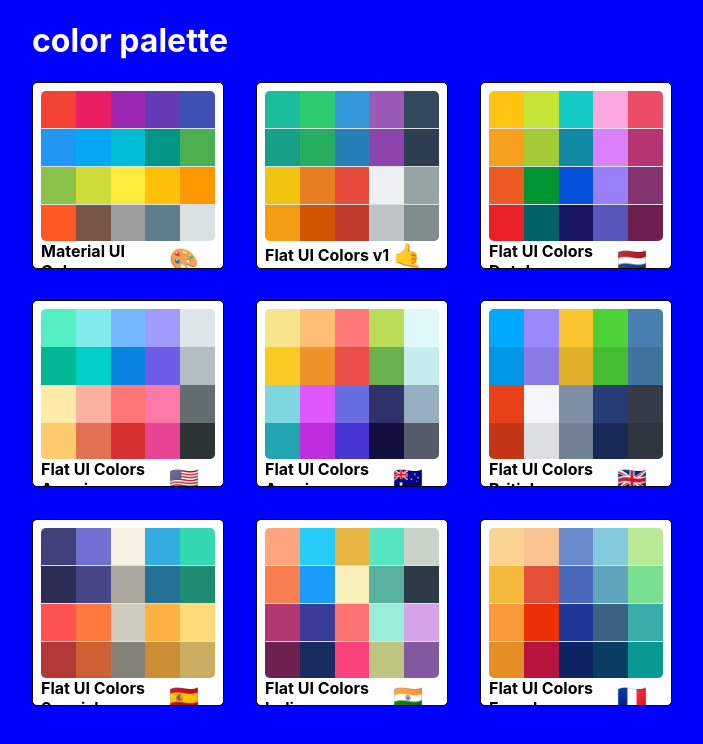
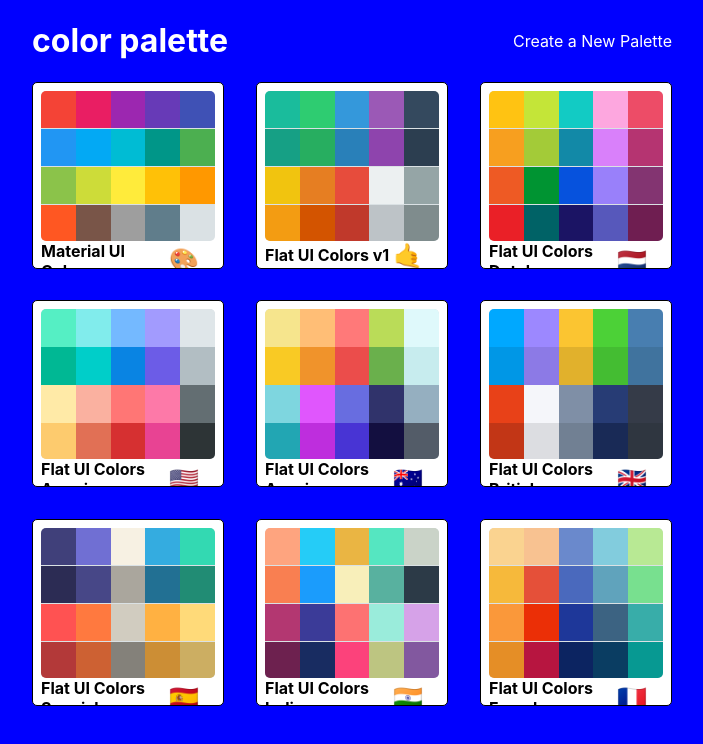
Before and after one commit to lokeam/colorPalette, a React (Create React App) app: page / in a window 1280 px wide. Shown: the top 744 px of the page, without its empty margins (288-991 px from the left). Built offline with nearby package versions, Linux system fonts and the light colour scheme.

Commit message:
feat: add NewPaletteForm page, wired up wto React Router

```diff
--- a/src/App.jsx
+++ b/src/App.jsx
@@ -4,6 +4,7 @@
 import Palette from './pages/Palette/Palette';
 import PaletteList from './pages/Palette/PaletteList';
 import SingleColorPalette from "./pages/SingleColorPalette/SingleColorPalette.component";
+import NewPaletteForm from "./pages/NewPaletteForm/NewPaletteForm.component";
 
 import { generatePalette } from './helpers';
 import baseColors from './baseColors';
@@ -20,6 +21,10 @@
   render() {
     return (
       <Switch>
+        <Route exact path="/palette/new"
+                     render={ () => <NewPaletteForm /> }
+        />
+
         <Route exact path="/"
                      render={ routeProps => (
                        <PaletteList palettes={ baseColors } {...routeProps} />
--- /dev/null
+++ b/src/pages/NewPaletteForm/NewPaletteForm.component.jsx
@@ -0,0 +1,13 @@
+import React, { Component } from 'react';
+
+class NewPaletteForm extends Component {
+  render() {
+    return (
+      <div>
+        <h1>New Palette Form</h1>
+      </div>
+    );
+  }
+}
+
+export default NewPaletteForm;
--- a/src/pages/Palette/PaletteList.jsx
+++ b/src/pages/Palette/PaletteList.jsx
@@ -16,6 +16,7 @@
         <div className="palettelist__container">
           <div className="palettelist__title">
             <h1>color palette</h1>
+            <Link to="/palette/new">Create a New Palette</Link>
           </div>
           <div className="palettelist__minipalette-container">
             { palettes.map(palette => (
--- a/src/pages/Palette/PaletteList.styles.scss
+++ b/src/pages/Palette/PaletteList.styles.scss
@@ -18,6 +18,11 @@
     width: 100%;
     justify-content: space-between;
     color: #fff;
+    align-items: center;
+    & a {
+      color: #fff;
+      text-decoration: none;
+    }
   }
 
   &__minipalette-container {
```
Also changed, not shown: src/pages/NewPaletteForm/NewPaletteForm.styles.scss (added).
